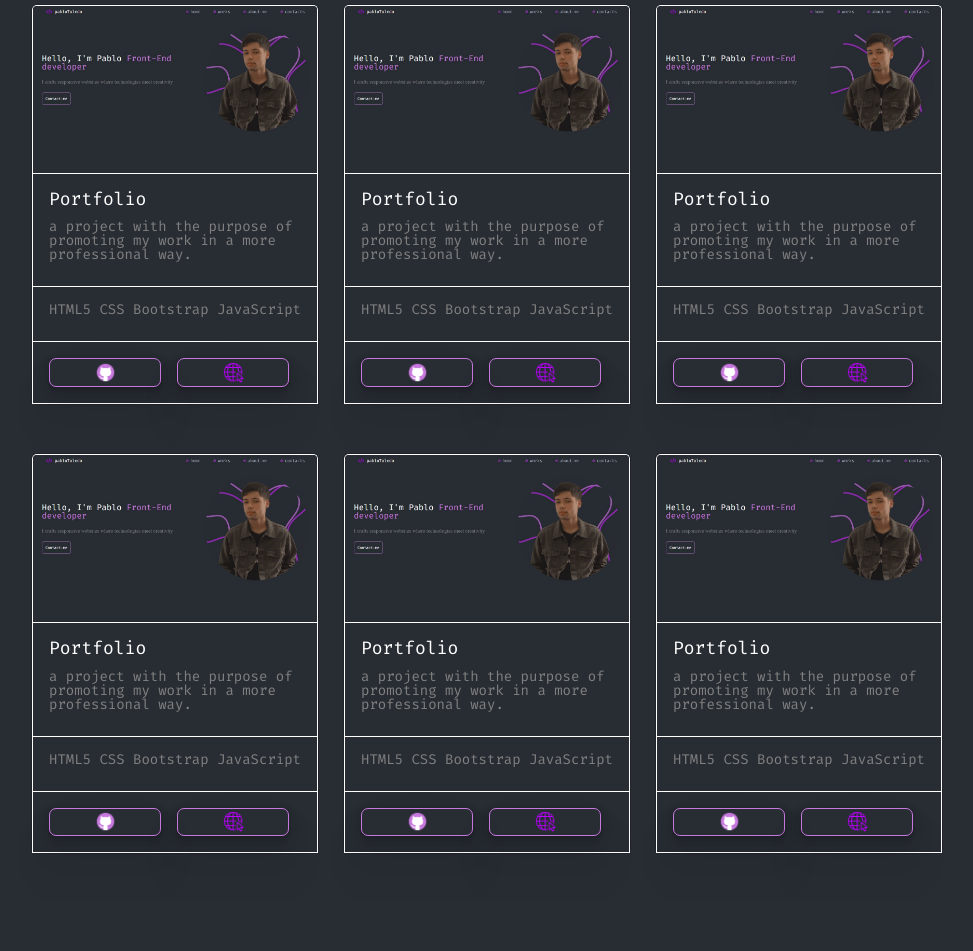
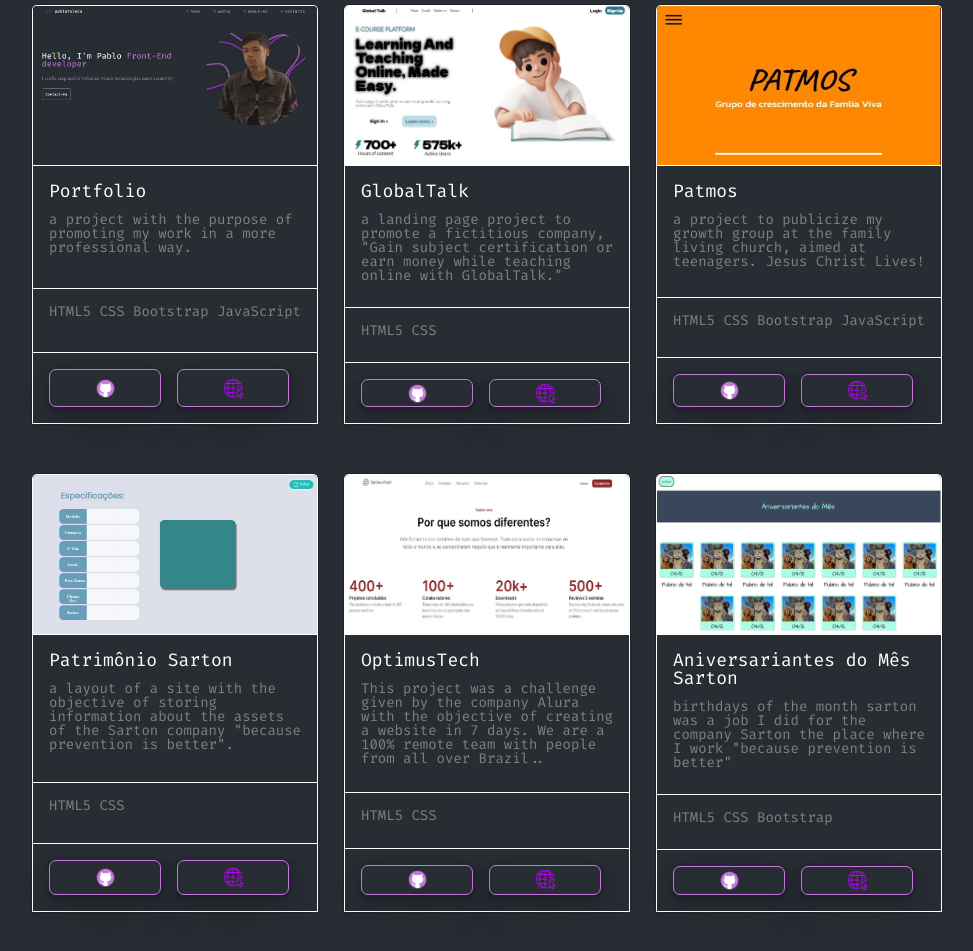
Before and after one commit to PabloToledoGit/pabloToledoPortfolio, a plain HTML site: page index.html in a window 1280 px wide. Shown: the part 653-1604 px from the top of the page, without its empty margins (153-1126 px from the left). Before the commit the page ends 1555 px from the top, so only its background shows below. Drawn offline with nearby package versions, Linux system fonts and the light colour scheme.

Commit message:
ajustando as informações nos cards

```diff
--- a/css/card.css
+++ b/css/card.css
@@ -27,6 +27,7 @@
 
     border: 1px solid white;
     border-bottom: none;
+    height: 10em;
 }
 
 .githubicon{
--- a/css/main.css
+++ b/css/main.css
@@ -134,6 +134,11 @@ main {
 
         width: 20rem;
     }
+
+    .linharoxa{
+
+      display: none;
+    }
 }
 
 /*-----------------------------------------------------------------------------*/
--- a/index.html
+++ b/index.html
@@ -121,15 +121,38 @@
           </div>
           <div class="card" style="width: 18rem">
             <img
-              src="/img/portfoliofotoprojeto.JPG"
+              src="/img/globaltalkfoto.JPG"
               class="card-img-top"
               alt="projeto"
             />
             <div class="card-body card-body-top">
-              <h5 class="card-title card-title-body">Portfolio</h5>
+              <h5 class="card-title card-title-body">GlobalTalk</h5>
               <h5 class="card-title">
-                a project with the purpose of promoting my work in a more
-                professional way.
+                a landing page project to promote a fictitious company, "Gain
+                subject certification or earn money while teaching online with
+                GlobalTalk."
+              </h5>
+            </div>
+            <div class="card-body card-body-top">
+              <h5 class="card-title">HTML5 CSS</h5>
+            </div>
+
+            <div class="card-body card-body-bottom">
+              <a href="#" class="corpo__div__div__botao btn btn3 card__botao"
+                ><img class="githubicon" src="/img/icons8-github-48.png" alt=""
+              /></a>
+              <a href="#" class="corpo__div__div__botao btn btn3 card__botao"
+                ><img class="siteicon" src="/img/icons8-internet-50.png" alt=""
+              /></a>
+            </div>
+          </div>
+          <div class="card" style="width: 18rem">
+            <img src="/img/patmosfoto.JPG" class="card-img-top" alt="projeto" />
+            <div class="card-body card-body-top">
+              <h5 class="card-title card-title-body">Patmos</h5>
+              <h5 class="card-title">
+                a project to publicize my growth group at the family living
+                church, aimed at teenagers. Jesus Christ Lives!
               </h5>
             </div>
             <div class="card-body card-body-top">
@@ -147,19 +170,20 @@
           </div>
           <div class="card" style="width: 18rem">
             <img
-              src="/img/portfoliofotoprojeto.JPG"
+              src="/img/sartonpatrimonio.JPG"
               class="card-img-top"
               alt="projeto"
             />
             <div class="card-body card-body-top">
-              <h5 class="card-title card-title-body">Portfolio</h5>
+              <h5 class="card-title card-title-body">Patrimônio Sarton</h5>
               <h5 class="card-title">
-                a project with the purpose of promoting my work in a more
-                professional way.
+                a layout of a site with the objective of storing information
+                about the assets of the Sarton company "because prevention is
+                better".
               </h5>
             </div>
             <div class="card-body card-body-top">
-              <h5 class="card-title">HTML5 CSS Bootstrap JavaScript</h5>
+              <h5 class="card-title">HTML5 CSS</h5>
             </div>
 
             <div class="card-body card-body-bottom">
@@ -173,19 +197,20 @@
           </div>
           <div class="card" style="width: 18rem">
             <img
-              src="/img/portfoliofotoprojeto.JPG"
+              src="/img/OptimusTech.JPG"
               class="card-img-top"
               alt="projeto"
             />
             <div class="card-body card-body-top">
-              <h5 class="card-title card-title-body">Portfolio</h5>
+              <h5 class="card-title card-title-body">OptimusTech</h5>
               <h5 class="card-title">
-                a project with the purpose of promoting my work in a more
-                professional way.
+                This project was a challenge given by the company Alura with the
+                objective of creating a website in 7 days. We are a 100% remote
+                team with people from all over Brazil..
               </h5>
             </div>
             <div class="card-body card-body-top">
-              <h5 class="card-title">HTML5 CSS Bootstrap JavaScript</h5>
+              <h5 class="card-title">HTML5 CSS</h5>
             </div>
 
             <div class="card-body card-body-bottom">
@@ -199,45 +224,21 @@
           </div>
           <div class="card" style="width: 18rem">
             <img
-              src="/img/portfoliofotoprojeto.JPG"
+              src="/img/aniversariantesdomessarton.JPG"
               class="card-img-top"
               alt="projeto"
             />
             <div class="card-body card-body-top">
-              <h5 class="card-title card-title-body">Portfolio</h5>
+              <h5 class="card-title card-title-body">
+                Aniversariantes do Mês Sarton
+              </h5>
               <h5 class="card-title">
-                a project with the purpose of promoting my work in a more
-                professional way.
+                birthdays of the month sarton was a job I did for the company
+                Sarton the place where I work "because prevention is better"
               </h5>
             </div>
             <div class="card-body card-body-top">
-              <h5 class="card-title">HTML5 CSS Bootstrap JavaScript</h5>
-            </div>
-
-            <div class="card-body card-body-bottom">
-              <a href="#" class="corpo__div__div__botao btn btn3 card__botao"
-                ><img class="githubicon" src="/img/icons8-github-48.png" alt=""
-              /></a>
-              <a href="#" class="corpo__div__div__botao btn btn3 card__botao"
-                ><img class="siteicon" src="/img/icons8-internet-50.png" alt=""
-              /></a>
-            </div>
-          </div>
-          <div class="card" style="width: 18rem">
-            <img
-              src="/img/portfoliofotoprojeto.JPG"
-              class="card-img-top"
-              alt="projeto"
-            />
-            <div class="card-body card-body-top">
-              <h5 class="card-title card-title-body">Portfolio</h5>
-              <h5 class="card-title">
-                a project with the purpose of promoting my work in a more
-                professional way.
-              </h5>
-            </div>
-            <div class="card-body card-body-top">
-              <h5 class="card-title">HTML5 CSS Bootstrap JavaScript</h5>
+              <h5 class="card-title">HTML5 CSS Bootstrap</h5>
             </div>
 
             <div class="card-body card-body-bottom">
```
Also changed, not shown: img/OptimusTech.JPG (added), img/aniversariantesdomessarton.JPG (added), img/globaltalkfoto.JPG (added), img/patmosfoto.JPG (added), img/sartonpatrimonio.JPG (added).
